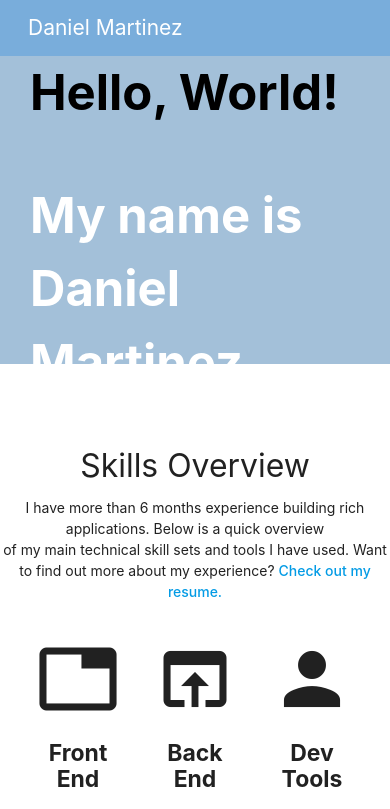
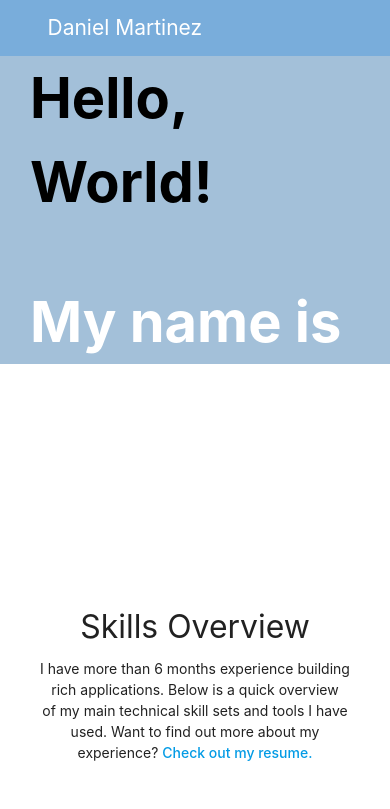
Before and after one commit to xdanielmtz/react-portfolio, a React (Create React App) app: page /#/ in a window 390 px wide. Shown: the top 809 px of the page. Built offline with nearby package versions, Linux system fonts and the light colour scheme.

Commit message:
css changes all round

```diff
--- a/src/components/HomeOverview/HomeOverview.jsx
+++ b/src/components/HomeOverview/HomeOverview.jsx
@@ -3,16 +3,22 @@ import React from "react";
 const HomeOverview = () => {
   return (
     <>
+      <div className="container containerOverview">
+        <div className="row">
+          <div className="col s12 columnOverview">
             <h4 className="center-align">Skills Overview</h4>
             <p className="center-align">
-        I have more than 6 months experience building rich applications. Below
-        is a quick overview <br /> of my main technical skill sets and tools I
-        have used. Want to find out more about my experience?{" "}
+              I have more than 6 months experience building rich applications.
+              Below is a quick overview <br /> of my main technical skill sets
+              and tools I have used. Want to find out more about my experience?{" "}
               <a href="https://docs.google.com/document/d/1Y032gC5r-Xg9yC9JL9LPpukUcwriwOar9rTpsvwfkt4/edit">
                 <strong>Check out my resume. </strong>
               </a>
             </p>
             <br />
+          </div>
+        </div>
+      </div>
     </>
   );
 };
--- a/src/components/Navbar/Navbar.jsx
+++ b/src/components/Navbar/Navbar.jsx
@@ -9,24 +9,48 @@ import "./navbar.css";
 
 const Navbar = () => {
   return (
+    <>
       <div>
         <nav>
           <div class="nav-wrapper">
-          <NavLink to="/home" className="navName">Daniel Martinez</NavLink>
+            <div className="container">
+              <div className="row">
+                <NavLink to="/home" className="navName">
+                  Daniel Martinez
+                </NavLink>
+
                 <ul id="nav-mobile" class="right hide-on-med-and-down">
                   <li>
-              <NavLink to="/home" activeStyle={{backgroundColor: "rgba(0,0,0,0.1)"}}>Home</NavLink>
+                    <NavLink
+                      to="/home"
+                      activeStyle={{ backgroundColor: "rgba(0,0,0,0.1)" }}
+                    >
+                      Home
+                    </NavLink>
                   </li>
                   <li>
-              <NavLink to="/portfolio" activeStyle={{backgroundColor: "rgba(0,0,0,0.1)"}}>Portfolio</NavLink>
+                    <NavLink
+                      to="/portfolio"
+                      activeStyle={{ backgroundColor: "rgba(0,0,0,0.1)" }}
+                    >
+                      Portfolio
+                    </NavLink>
                   </li>
                   <li>
-              <NavLink to="/contact" activeStyle={{backgroundColor: "rgba(0,0,0,0.1)"}}>Contact</NavLink>
+                    <NavLink
+                      to="/contact"
+                      activeStyle={{ backgroundColor: "rgba(0,0,0,0.1)" }}
+                    >
+                      Contact
+                    </NavLink>
                   </li>
                 </ul>
               </div>
+            </div>
+          </div>
         </nav>
       </div>
+    </>
   );
 };
 
--- a/src/pages/Home/home.css
+++ b/src/pages/Home/home.css
@@ -2,6 +2,10 @@
   background-color: rgb(163, 192, 217);
   /* background-image: url("https://external-content.duckduckgo.com/iu/?u=https%3A%2F%2Fimage.freepik.com%2Ffree-photo%2Fabstract-technology-binary-code-background_34629-592.jpg&f=1&nofb=1"); */
   height: 22rem;
+}
+
+.containerNav{
+    background-color: violet;
 }
 
 .theHeading {
@@ -13,9 +17,14 @@
     color: white;
 }
 
-@media screen and (max-width: 714px){
-    .theHeading{
-        font-size: 3.5rem;
+@media screen and (max-width: 1141px){
+    .columnOverview{
+        margin-top: -3.5rem !important;
     }
+}
 
+@media screen and (max-width: 993px){
+    .columnOverview{
+        margin-top: 0rem !important;
+    }
 }
```
Also changed, not shown: 1 other file (tests, documents, lock files or other folders). Lines whose indentation alone changed are shown as unchanged.
